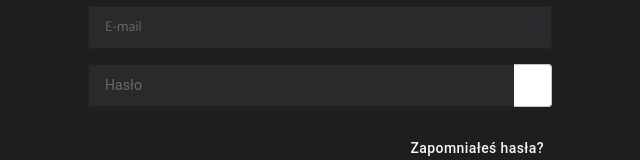
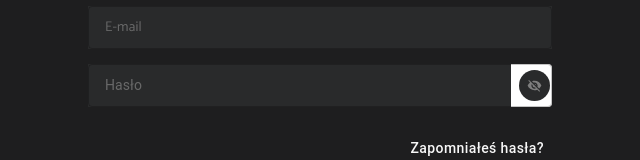
Before and after one commit to git-asia/HeadHunter_client, a React (Vite) app: page / in a window 1280 px wide. Shown: the part 354-514 px from the top of the page, without its empty margins (320-960 px from the left). Built offline with nearby package versions, Linux system fonts and the light colour scheme.

Commit message:
Added a conditional expression checking if the password is visible, added styles

```diff
--- a/src/components/Login/Login.scss
+++ b/src/components/Login/Login.scss
@@ -48,6 +48,15 @@ input#login-email::placeholder, input#login-pass::placeholder {
   opacity: 0.75;
 }
 
+.login-pass-visibility {
+  background-color: $lightest-dark;
+  color: $input-holder;
+
+  &:hover {
+    background-color: $lightest-dark;
+  }
+}
+
 Button.login-btn {
   height: 4rem;
   margin: 1rem auto;
--- a/src/components/Login/Login.tsx
+++ b/src/components/Login/Login.tsx
@@ -24,25 +24,26 @@ export const Login: React.FC<LoginProps> = ({ setLoggedIn }) => {
 
   const login = async ({ email, password }: LoginParams) => {
     try {
-      const response = await fetch("http://localhost:5000/logowanie_z_BE", {   // dodać ścieżkę do API z BE
+      const response = await fetch("http://localhost:5000/logowanie_z_BE", {
+        // dodać ścieżkę do API z BE
         method: "POST",
         headers: {
-          "Content-Type": "application/json"
+          "Content-Type": "application/json",
         },
-        body: JSON.stringify({ email, password })
+        body: JSON.stringify({ email, password }),
       });
       const data = await response.json();
 
       if (response.ok) {
         setLoggedIn(true);
-        localStorage.setItem('token', data.user.token);
+        localStorage.setItem("token", data.user.token);
         navigate("/");
       } else {
         setError(data.message);
       }
     } catch (error) {
       console.error(error);
-      setError('An error occurred during login.');
+      setError("An error occurred during login.");
     }
   };
 
@@ -57,12 +58,12 @@ export const Login: React.FC<LoginProps> = ({ setLoggedIn }) => {
   };
 
   const handlePasswordChange = (event: React.ChangeEvent<HTMLInputElement>) => {
-    setEmail(event.target.value);
+    setPassword(event.target.value);
   };
 
   const handlePasswordVisibility = () => {
     setShowPassword(!showPassword);
-  }
+  };
 
   return (
     <div className="page-background">
@@ -83,7 +84,7 @@ export const Login: React.FC<LoginProps> = ({ setLoggedIn }) => {
             <TextField
               className="login-pass"
               id="login-pass"
-              type="password"
+              type={showPassword ? "text" : "password"}
               placeholder="Hasło"
               variant="outlined"
               fullWidth
@@ -92,9 +93,12 @@ export const Login: React.FC<LoginProps> = ({ setLoggedIn }) => {
               InputProps={{
                 endAdornment: (
                   <InputAdornment position="end">
-                    <IconButton
+                    <IconButton className="login-pass-visibility"
+                      edge="end"
+                      aria-label="toggle password visibility"
                       onClick={handlePasswordVisibility}
                     >
+                      {showPassword ? <Visibility/> : <VisibilityOff/>}
                     </IconButton>
                   </InputAdornment>
                 ),
@@ -113,12 +117,11 @@ export const Login: React.FC<LoginProps> = ({ setLoggedIn }) => {
             className="second-line"
             direction={"row"}
             justifyContent={"space-between"}
-            alignItems={"baseline"}>
+            alignItems={"baseline"}
+          >
             <Grid item>
               <span className="login-ask">Nie masz konta?</span>
-              <Button className="login-link">
-                Zarejestruj się
-              </Button>
+              <Button className="login-link">Zarejestruj się</Button>
             </Grid>
             <Grid item>
               <Button className="login-btn" onClick={handeSubmit}>
```
